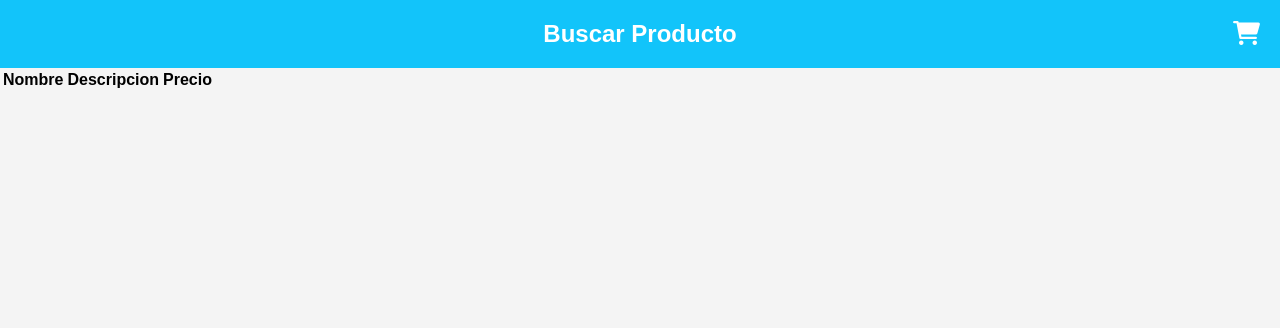
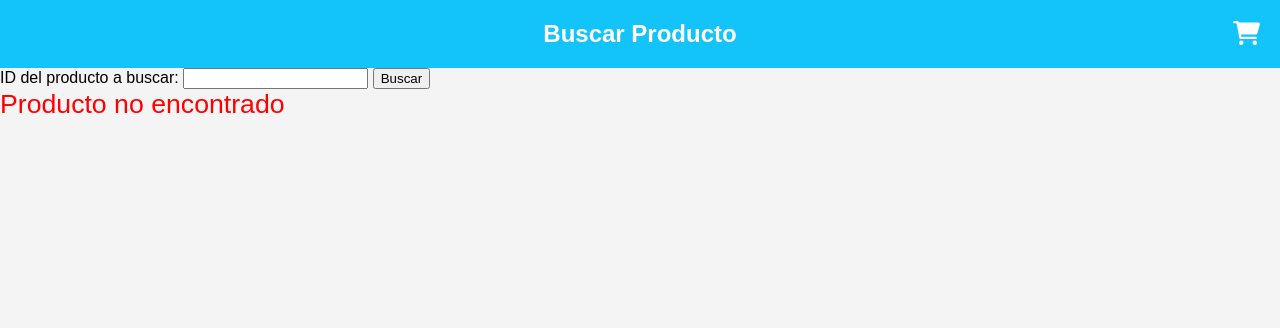
Before and after one commit to AlejandroArroba/Tienda_Online, a PHP site: page /buscar.php in a window 1280 px wide. Shown: the top 328 px of the page. Run offline with PHP 8.4, Linux system fonts and the light colour scheme; the visitor is signed in with stand-in values (Sample User, id 1); data that the repository does not hold is empty.

Commit message:
Modificados buscar, ControladorBuscar, login

```diff
--- a/resources/style.css
+++ b/resources/style.css
@@ -36,3 +36,8 @@ body {
     cursor: pointer;
     text-decoration: none;
 }
+
+.error {
+    font-size: 20pt;
+    color: red;
+}
--- a/vista/buscar.php
+++ b/vista/buscar.php
@@ -1,9 +1,3 @@
-<?php
-    require_once "../modelo/ProductoDAO.php";
-    $productoDAO = new ProductoDAO();
-    $productos = $productoDAO->getAllProductos();
-?>
-
 <!doctype html>
 <html lang="es">
     <head>
@@ -18,26 +12,40 @@
         Buscar Producto
         <a href="compra.php" class="cart-icon"><i class="fa-solid fa-cart-shopping"></i></a>
     </div>
+    <form action="../controlador/ControladorBuscar.php" method="post">
+        <label for="id">ID del producto a buscar:</label>
+        <input type="number" name="id" id="id">
+        <input type="submit" value="Buscar">
+    </form>
     <?php
+        require_once "../modelo/ProductoDTO.php";
         session_start();
-        if (isset($_SESSION["producto"])) { ?>
+        if (isset($_SESSION["errorId"])) {
+            echo "<span class='error'>Por favor, introduzca un id</span>";
+            unset($_SESSION["errorId"]);
+        }
+        if (isset($_SESSION["producto"])) {
+            $producto = unserialize($_SESSION["producto"]);
+            if ($producto == null) {
+                echo "<span class='error'>Producto no encontrado</span>";
+            } else {
+
+        ?>
         <table>
             <tr>
                 <th>Nombre</th>
                 <th>Descripcion</th>
                 <th>Precio</th>
             </tr>
-            <?php foreach ($productos as $producto) { ?>
                 <tr>
                     <td><?= $producto->getNombre() ?></td>
                     <td><?= $producto->getDescripcion() ?></td>
                     <td><?= $producto->getPrecio() ?></td>
                 </tr>
-            <?php } ?>
         </table>
         <?php }
             unset($_SESSION["producto"]);
+        }
         ?>
-
     </body>
 </html>
```
Also changed, not shown: controlador/ControladorBuscar.php (+7 -6 lines), vista/login.php (+1 -6 lines).
